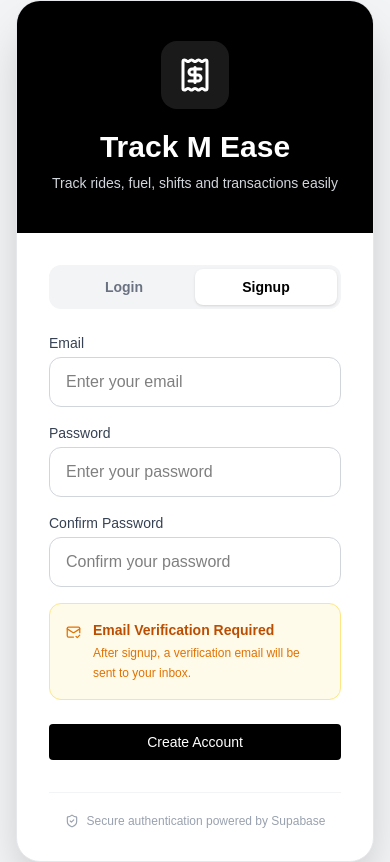
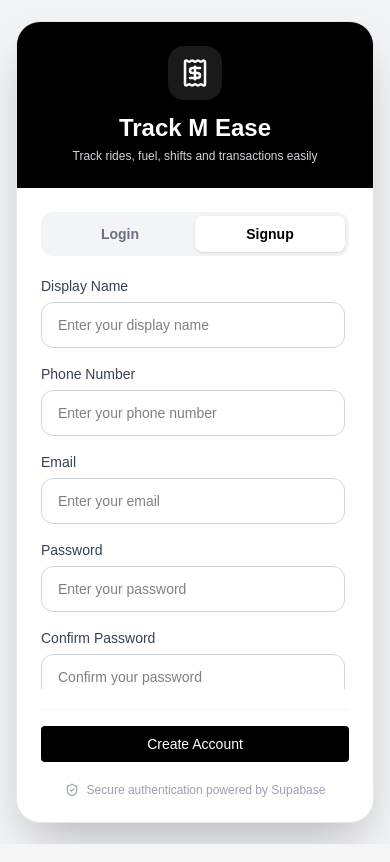
Before and after one commit to Sanjaikumaran/Track-M-Ease, a React (Vite) app: page / in a window 390 px wide. Both pictures are taken after a click on the button "Signup". Built offline with nearby package versions, Linux system fonts and the light colour scheme.

Commit message:
[FEAT] - enhance login and app layout components; add user profile handling and display name/phone validation in signup

```diff
--- a/src/pages/Login.tsx
+++ b/src/pages/Login.tsx
@@ -13,13 +13,11 @@ const Login = () => {
   const toast = useToast();
 
   const [mode, setMode] = useState<AuthMode>("login");
-
   const [email, setEmail] = useState("");
-
   const [password, setPassword] = useState("");
-
   const [confirmPassword, setConfirmPassword] = useState("");
-
+  const [displayName, setDisplayName] = useState("");
+  const [phone, setPhone] = useState("");
   const [loading, setLoading] = useState(false);
 
   useEffect(() => {
@@ -46,6 +44,16 @@ const Login = () => {
       return;
     }
 
+    if (!displayName.trim()) {
+      toast.error("Display name is required");
+      return;
+    }
+
+    if (!phone.trim()) {
+      toast.error("Phone number is required");
+      return;
+    }
+
     setLoading(true);
 
     const { error } = await supabase.auth.signUp({
@@ -53,6 +61,10 @@ const Login = () => {
       password,
       options: {
         emailRedirectTo: window.location.origin,
+        data: {
+          display_name: displayName,
+          phone: phone,
+        },
       },
     });
 
@@ -119,24 +131,27 @@ const Login = () => {
   };
 
   return (
-    <div className="flex min-h-screen items-center justify-center bg-gray-100 px-4">
-      <div className="w-full max-w-md overflow-hidden rounded-3xl border border-gray-200 bg-white shadow-2xl">
-        <div className="bg-black px-8 py-10 text-white">
-          <div className="mb-5 flex items-center justify-center">
-            <div className="rounded-2xl bg-white/10 p-4 backdrop-blur">
-              <Receipt size={36} />
+    <div className="flex h-screen items-center justify-center overflow-hidden bg-gray-100 px-4 py-4">
+      <div className="flex h-full max-h-[95vh] w-full max-w-md flex-col overflow-hidden rounded-3xl border border-gray-200 bg-white shadow-2xl">
+        {/* Header */}
+        <div className="shrink-0 bg-black px-6 py-6 text-white">
+          <div className="mb-3 flex items-center justify-center">
+            <div className="rounded-2xl bg-white/10 p-3 backdrop-blur">
+              <Receipt size={30} />
             </div>
           </div>
 
-          <h1 className="text-center text-3xl font-bold">Track M Ease</h1>
+          <h1 className="text-center text-2xl font-bold">Track M Ease</h1>
 
-          <p className="mt-2 text-center text-sm text-gray-300">
+          <p className="mt-1 text-center text-xs text-gray-300">
             Track rides, fuel, shifts and transactions easily
           </p>
         </div>
 
-        <div className="p-8">
-          <div className="mb-6 flex rounded-xl bg-gray-100 p-1">
+        {/* Body */}
+        <div className="flex min-h-0 flex-1 flex-col p-6">
+          {/* Tabs */}
+          <div className="mb-5 flex shrink-0 rounded-xl bg-gray-100 p-1">
             <button
               onClick={() => setMode("login")}
               className={`flex-1 rounded-lg px-4 py-2 text-sm font-semibold transition hover:cursor-pointer ${
@@ -156,9 +171,42 @@ const Login = () => {
             </button>
           </div>
 
+          <div className="min-h-0 flex-1 overflow-y-auto pr-1">
             <div className="space-y-4">
+              {mode === "signup" && (
+                <>
                   <div>
-              <label className="mb-1 block text-sm font-medium text-gray-700">
+                    <label className="mb-1.5 block text-sm font-medium text-gray-700">
+                      Display Name
+                    </label>
+
+                    <input
+                      type="text"
+                      placeholder="Enter your display name"
+                      value={displayName}
+                      onChange={(e) => setDisplayName(e.target.value)}
+                      className="w-full rounded-xl border border-gray-300 px-4 py-3 text-sm outline-none transition focus:border-black focus:ring-2 focus:ring-black/10"
+                    />
+                  </div>
+
+                  <div>
+                    <label className="mb-1.5 block text-sm font-medium text-gray-700">
+                      Phone Number
+                    </label>
+
+                    <input
+                      type="tel"
+                      placeholder="Enter your phone number"
+                      value={phone}
+                      onChange={(e) => setPhone(e.target.value)}
+                      className="w-full rounded-xl border border-gray-300 px-4 py-3 text-sm outline-none transition focus:border-black focus:ring-2 focus:ring-black/10"
+                    />
+                  </div>
+                </>
+              )}
+
+              <div>
+                <label className="mb-1.5 block text-sm font-medium text-gray-700">
                   Email
                 </label>
 
@@ -167,12 +215,12 @@ const Login = () => {
                   placeholder="Enter your email"
                   value={email}
                   onChange={(e) => setEmail(e.target.value)}
-                className="w-full rounded-xl border border-gray-300 px-4 py-3 outline-none transition focus:border-black focus:ring-2 focus:ring-black/10"
+                  className="w-full rounded-xl border border-gray-300 px-4 py-3 text-sm outline-none transition focus:border-black focus:ring-2 focus:ring-black/10"
                 />
               </div>
 
               <div>
-              <label className="mb-1 block text-sm font-medium text-gray-700">
+                <label className="mb-1.5 block text-sm font-medium text-gray-700">
                   Password
                 </label>
 
@@ -181,13 +229,13 @@ const Login = () => {
                   placeholder="Enter your password"
                   value={password}
                   onChange={(e) => setPassword(e.target.value)}
-                className="w-full rounded-xl border border-gray-300 px-4 py-3 outline-none transition focus:border-black focus:ring-2 focus:ring-black/10"
+                  className="w-full rounded-xl border border-gray-300 px-4 py-3 text-sm outline-none transition focus:border-black focus:ring-2 focus:ring-black/10"
                 />
               </div>
 
               {mode === "signup" && (
                 <div>
-                <label className="mb-1 block text-sm font-medium text-gray-700">
+                  <label className="mb-1.5 block text-sm font-medium text-gray-700">
                     Confirm Password
                   </label>
 
@@ -196,15 +244,18 @@ const Login = () => {
                     placeholder="Confirm your password"
                     value={confirmPassword}
                     onChange={(e) => setConfirmPassword(e.target.value)}
-                  className="w-full rounded-xl border border-gray-300 px-4 py-3 outline-none transition focus:border-black focus:ring-2 focus:ring-black/10"
+                    className="w-full rounded-xl border border-gray-300 px-4 py-3 text-sm outline-none transition focus:border-black focus:ring-2 focus:ring-black/10"
                   />
                 </div>
               )}
 
               {mode === "signup" && (
-              <div className="rounded-xl border border-amber-200 bg-amber-50 p-4">
+                <div className="rounded-2xl border border-amber-200 bg-amber-50 p-4">
                   <div className="flex items-start gap-3">
-                  <MailCheck size={20} className="mt-0.5 text-amber-600" />
+                    <MailCheck
+                      size={20}
+                      className="mt-0.5 shrink-0 text-amber-600"
+                    />
 
                     <div>
                       <p className="text-sm font-semibold text-amber-700">
@@ -219,12 +270,15 @@ const Login = () => {
                   </div>
                 </div>
               )}
+            </div>
+          </div>
 
+          <div className="mt-5 shrink-0 space-y-3 border-t border-gray-100 pt-4">
             <Button
               onClick={mode === "login" ? handleLogin : handleSignup}
               variant="primary"
               disabled={loading}
-              className="mt-2 w-full"
+              className="w-full"
             >
               {loading
                 ? "Please wait..."
@@ -241,10 +295,8 @@ const Login = () => {
                 Forgot Password?
               </button>
             )}
-          </div>
 
-          <div className="mt-8 border-t border-gray-100 pt-5">
-            <div className="flex items-center justify-center gap-2 text-xs text-gray-400">
+            <div className="flex items-center justify-center gap-2 pt-2 text-xs text-gray-400">
               <ShieldCheck size={14} />
 
               <span>Secure authentication powered by Supabase</span>
```
Also changed, not shown: src/layouts/AppLayout.tsx (+106 -2 lines). Lines whose indentation alone changed are shown as unchanged.
